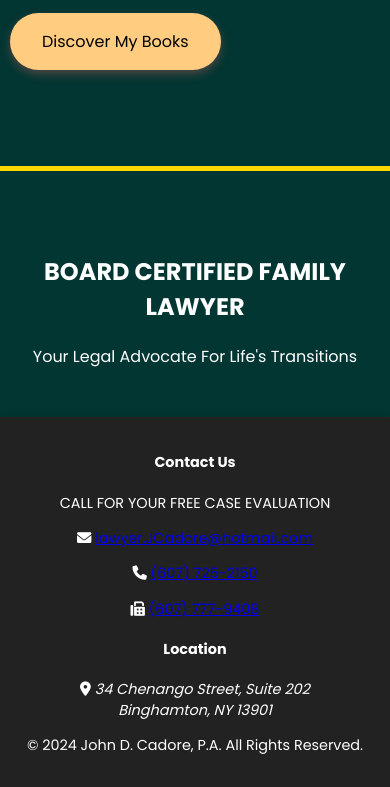
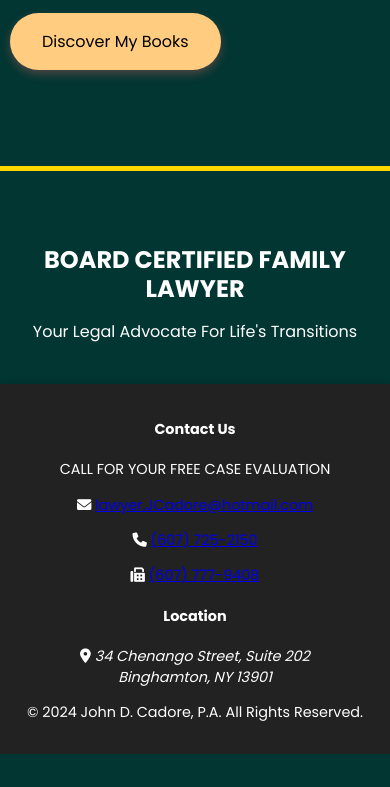
Before and after one commit to akata6996/JDCproj, a plain HTML site: page index.html in a window 390 px wide. Shown: the part 1387-2174 px from the top of the page. After the commit the page ends 2141 px from the top, so only its background shows below. Drawn offline with Linux system fonts and the light colour scheme.

Commit message:
modified mobile view

```diff
--- a/styles.css
+++ b/styles.css
@@ -503,22 +503,38 @@ header nav ul {
     text-transform: uppercase;
     margin-top: 20px;
 }
+  #kokoyproj {
+      padding: 2rem 1rem;
+      width: 100%;
+      box-sizing: border-box;
+  }
 
-#kokoyproj {
-    padding: 2rem 0;
-}
+  #kokoyproj .project-content {
+      max-width: 100%;
+      margin: 0 auto;
+  }
 
-.project-content {
-    max-width: 10000px;
-    margin: 0 auto;
-    padding: 0 1rem;
-}
+  #kokoyproj h1 {
+      font-size: clamp(1.5rem, 4vw, 2.5rem);
+      margin-bottom: 1rem;
+      line-height: 1.2;
+      word-wrap: break-word;
+  }
 
-.project-content h2 {
-    color: #FFD700;
-    margin-bottom: 1rem;
-}
+  #kokoyproj p {
+      font-size: clamp(1rem, 2vw, 1.25rem);
+      line-height: 1.5;
+  }
 
+  @media screen and (max-width: 768px) {
+      #kokoyproj {
+          padding: 1.5rem 1rem;
+      }
+
+      #kokoyproj .project-content {
+          padding: 0 10px;
+      }
+  }
 #kokoyproj footer {
     background: linear-gradient(135deg, #023632 0%, #012422 100%);
     color: #ffffff;
```
Also changed, not shown: profpage.html (+0 -8 lines).
